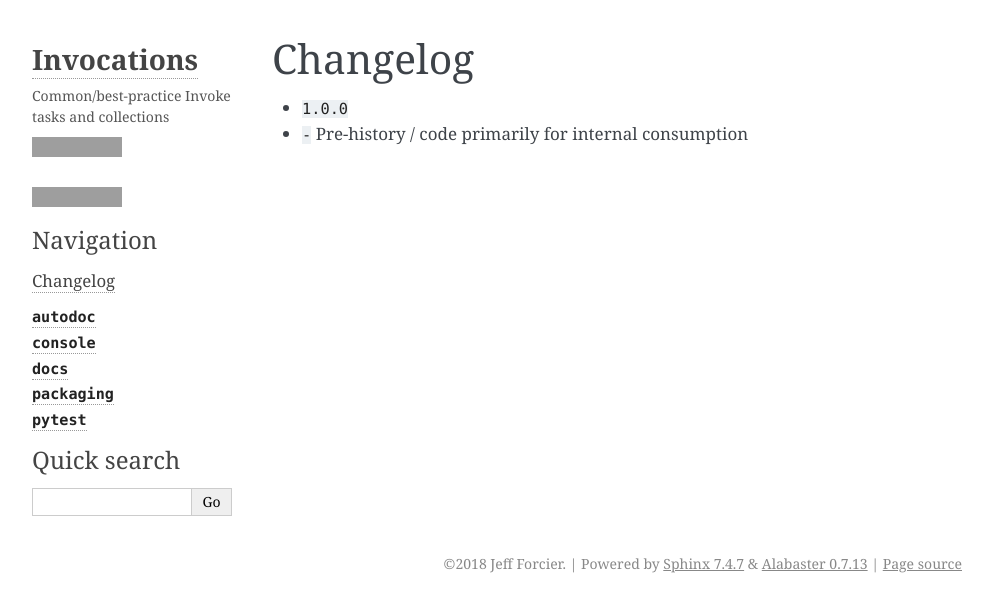
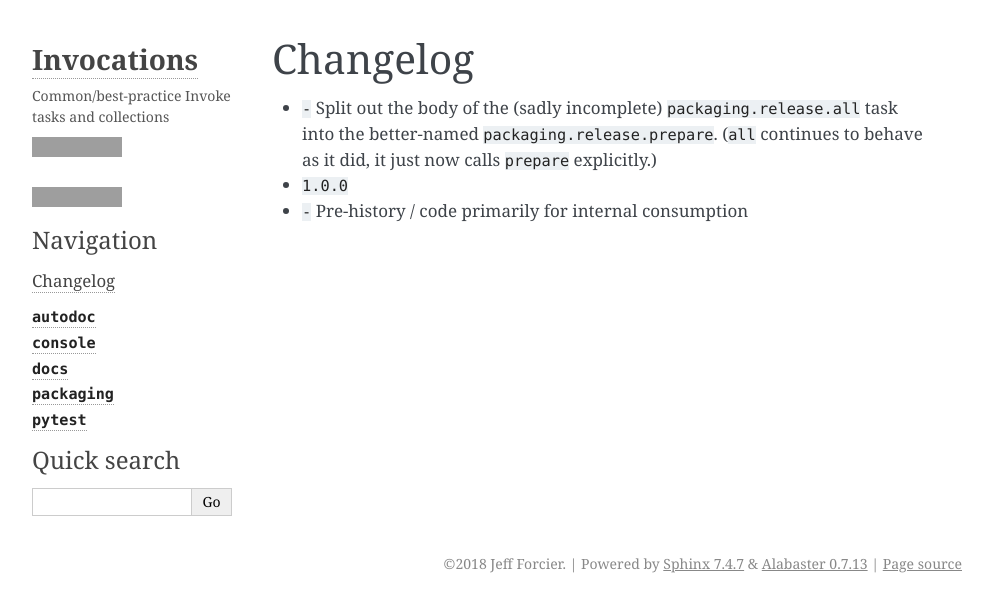
Before and after one commit to pyinvoke/invocations, a Sphinx documentation site: the page built from docs/changelog.rst, in a window 1280 px wide, cut to the strip 0-612 px from the top of the page. Shown: the whole strip, without its empty margins (148-1141 px from the left). Built offline with Sphinx 7.4.7, drawn with Linux system fonts in a browser that asks for light colours; cross-references to code outside the pages are shown as plain code; grey boxes are pictures that could not be loaded.

Commit message:
Split out release.prepare task

```diff
--- a/docs/changelog.rst
+++ b/docs/changelog.rst
@@ -2,5 +2,9 @@
 Changelog
 =========
 
+* :feature:`-` Split out the body of the (sadly incomplete)
+  ``packaging.release.all`` task into the better-named
+  ``packaging.release.prepare``. (``all`` continues to behave as it did, it
+  just now calls ``prepare`` explicitly.)
 * :release:`1.0.0 <2018-05-08>`
 * :feature:`-` Pre-history / code primarily for internal consumption
```
Also changed, not shown: 1 other file.
